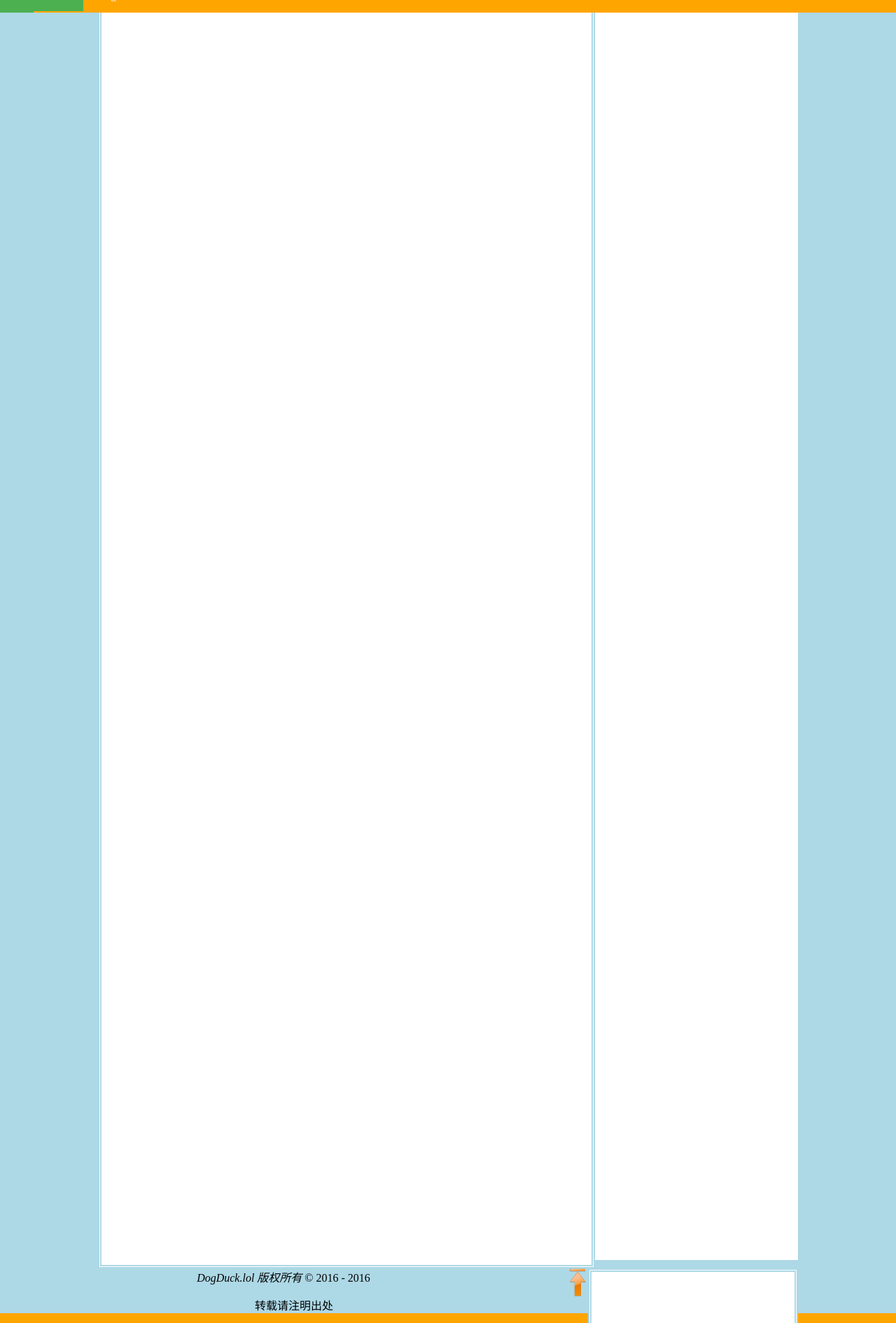
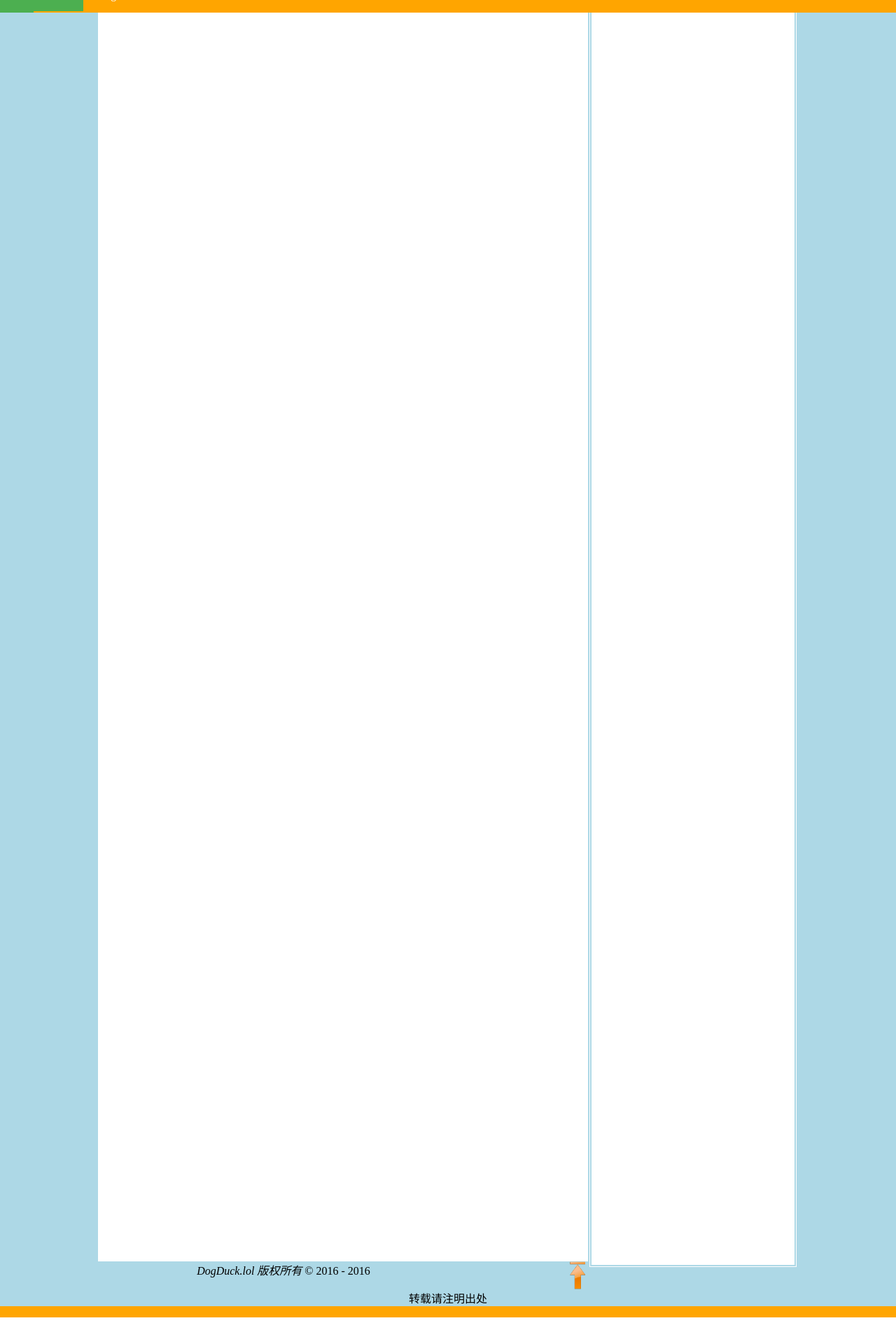
Before and after one commit to catiscat/sunWeb, a PHP site: page /base.php in a window 1280 px wide. Shown: the part 30-1920 px from the top of the page at 70% size. Run offline with PHP 8.4, Linux system fonts and the light colour scheme.

Commit message:
div2 no border

```diff
--- a/styles/index.css
+++ b/styles/index.css
@@ -76,7 +76,6 @@ li a:visited{
     float:left;
     width:700px;
     height:1800px;
-    border:lightblue double 5px;
     background-color:white;
 }
 
```
